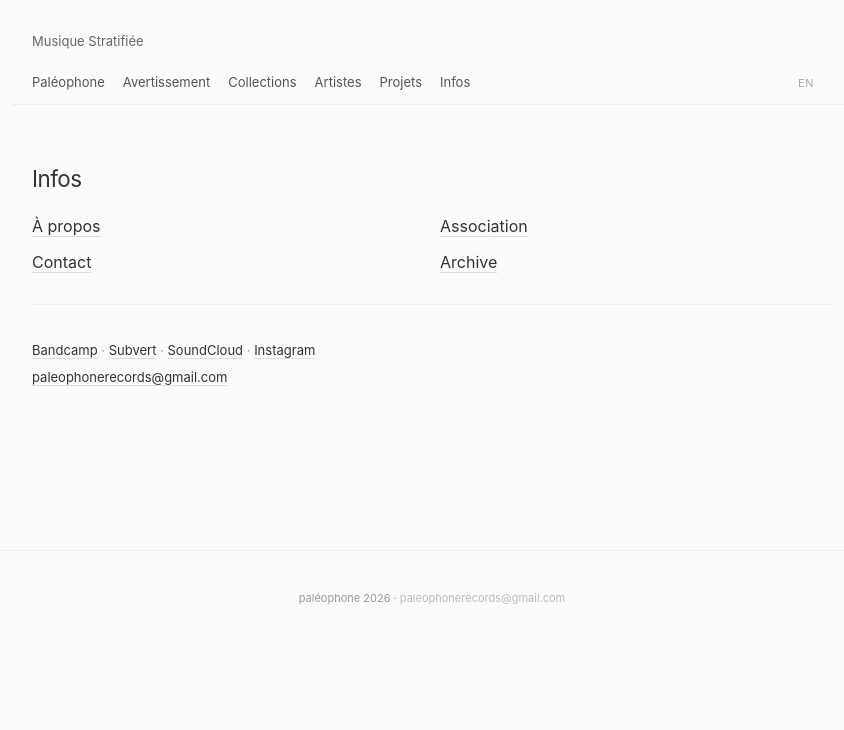
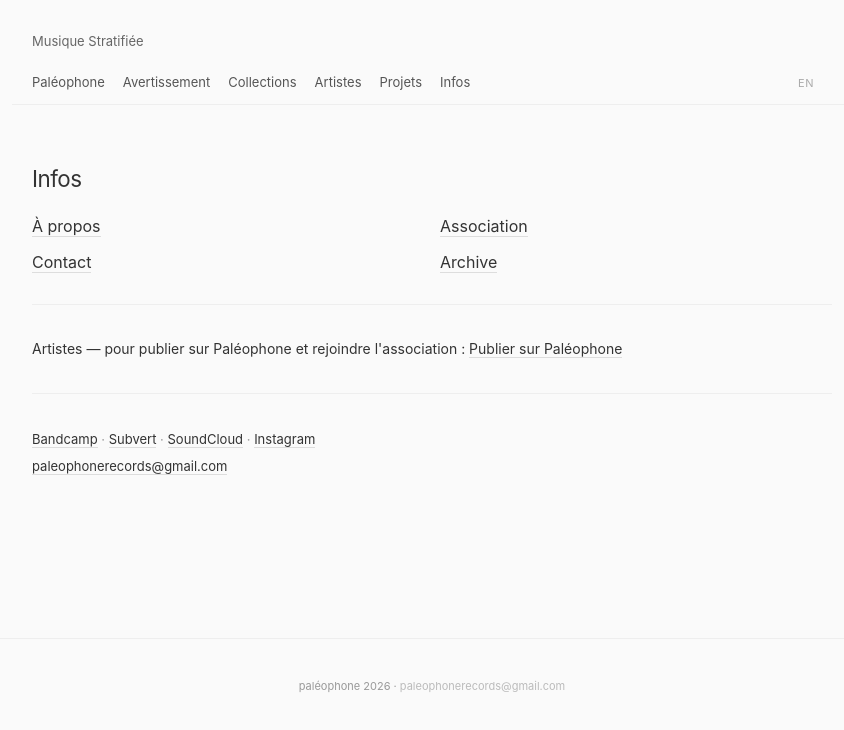
Before and after one commit to gnozo/paleophone, a Next.js app: page /infos in a window 1280 px wide. Shown: the top 730 px of the page, without its empty margins (208-1052 px from the left). Built offline with nearby package versions, Linux system fonts and the light colour scheme.

Commit message:
redo info wiht join as option

```diff
--- a/pages/infos.tsx
+++ b/pages/infos.tsx
@@ -23,13 +23,24 @@
           </div>
         ))}
       </div>
+
       <hr />
+
+      <p style={{ fontSize: '14px' }}>
+        {fr
+          ? <>Artistes — pour publier sur Paléophone et rejoindre l'association : <Link href="/publier">Publier sur Paléophone</Link></>
+          : <>Artists — to publish on Paléophone and join the association: <Link href="/publier">Publish on Paléophone</Link></>
+        }
+      </p>
+
+      <hr />
+
       <p style={{ fontSize: '13px', color: '#999', lineHeight: '2.1' }}>
-        <a href="https://paleophone.bandcamp.com" target="_blank" rel="noopener noreferrer">Bandcamp</a>
+        <a href="https://paleophonerecords.bandcamp.com" target="_blank" rel="noopener noreferrer">Bandcamp</a>
         {' · '}
         <a href="https://alpha.subvert.fm/@paleophone" target="_blank" rel="noopener noreferrer">Subvert</a>
         {' · '}
-        <a href="https://soundcloud.com/paleophone-records" target="_blank" rel="noopener noreferrer">SoundCloud</a>
+        <a href="https://soundcloud.com/paleophonerecords" target="_blank" rel="noopener noreferrer">SoundCloud</a>
         {' · '}
         <a href="https://www.instagram.com/paleophonerecords/" target="_blank" rel="noopener noreferrer">Instagram</a>
         <br />
```
